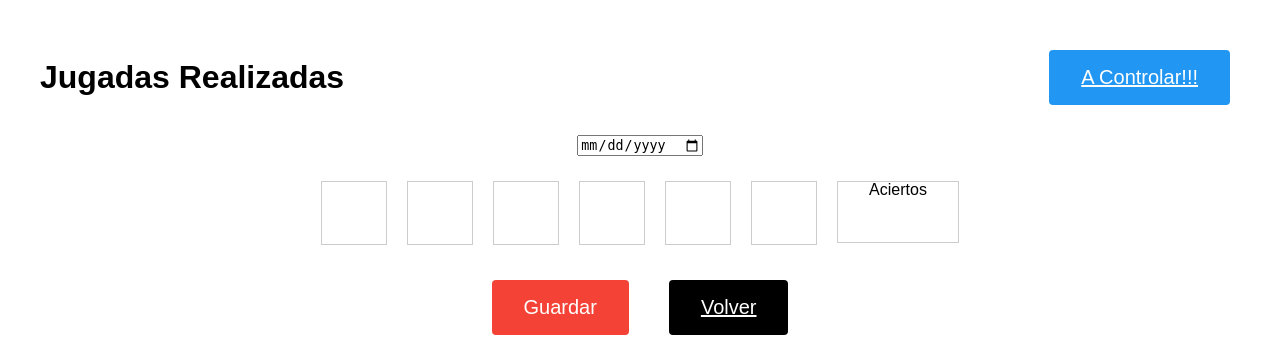
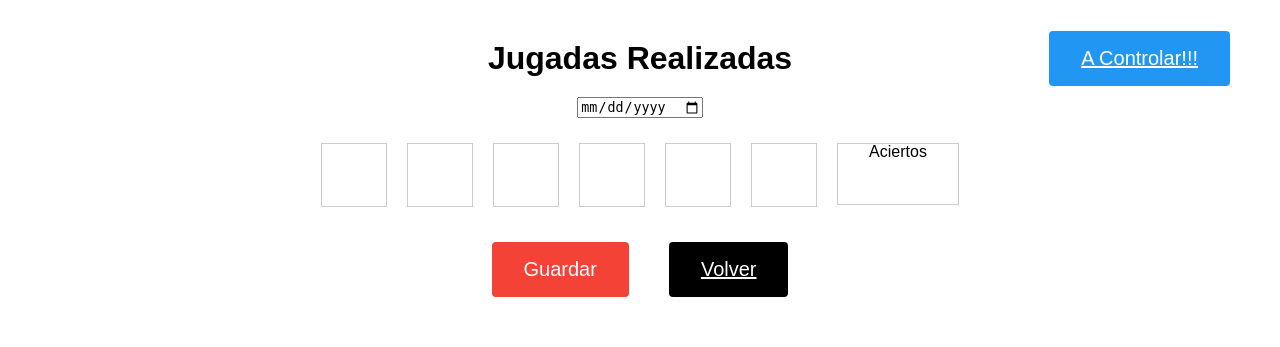
Before and after one commit to ElTiva/Quini, a Flask app: page /jugadas in a window 1280 px wide. Shown: the top 347 px of the page. Run offline with Flask 3, Linux system fonts and the light colour scheme; data that the repository does not hold is empty.

Commit message:
Center Jugadas Realizadas title on page

```diff
--- a/static/css/style.css
+++ b/static/css/style.css
@@ -146,9 +146,10 @@ table td {
 
 .jugadas-header {
     display: flex;
-    justify-content: space-between;
+    justify-content: center;
     align-items: center;
     margin-bottom: 20px;
+    position: relative;
 }
 
 .jugadas-title {
@@ -157,7 +158,8 @@ table td {
 }
 
 .control-btn {
-    margin-left: auto;
+    position: absolute;
+    right: 0;
 }
 
 .form-section {
```
